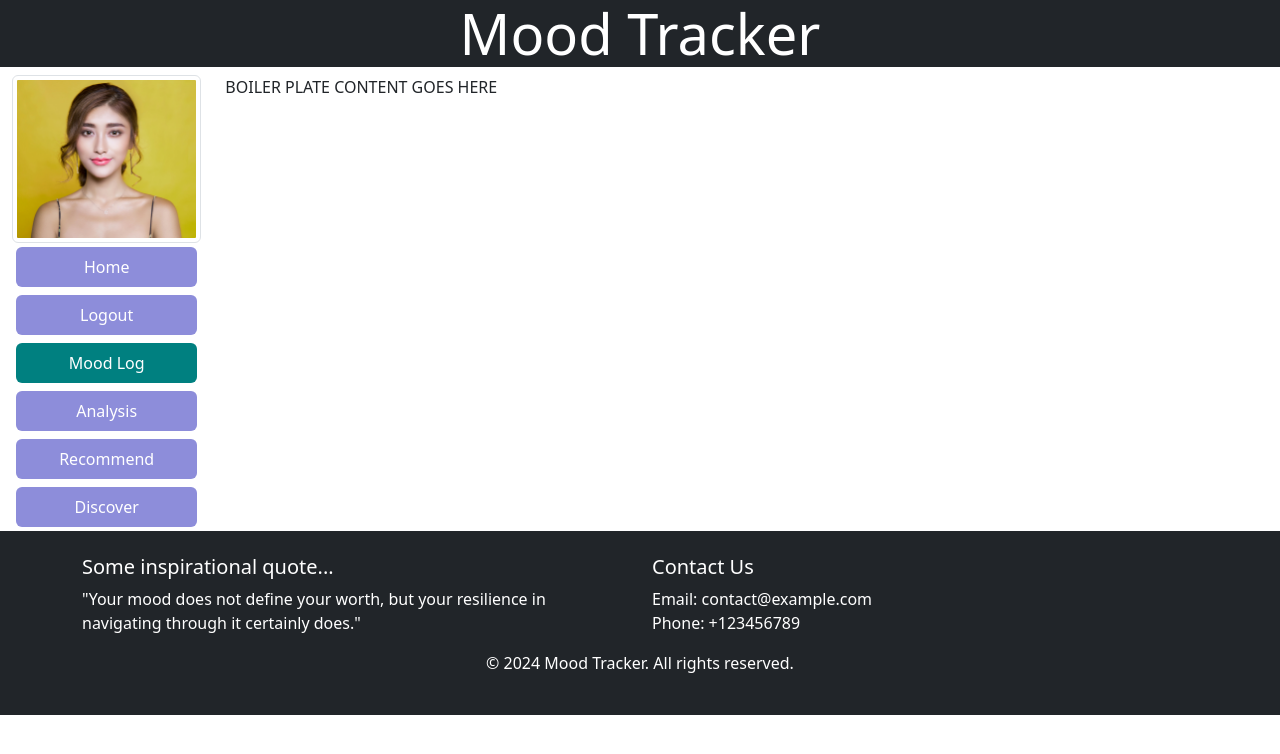
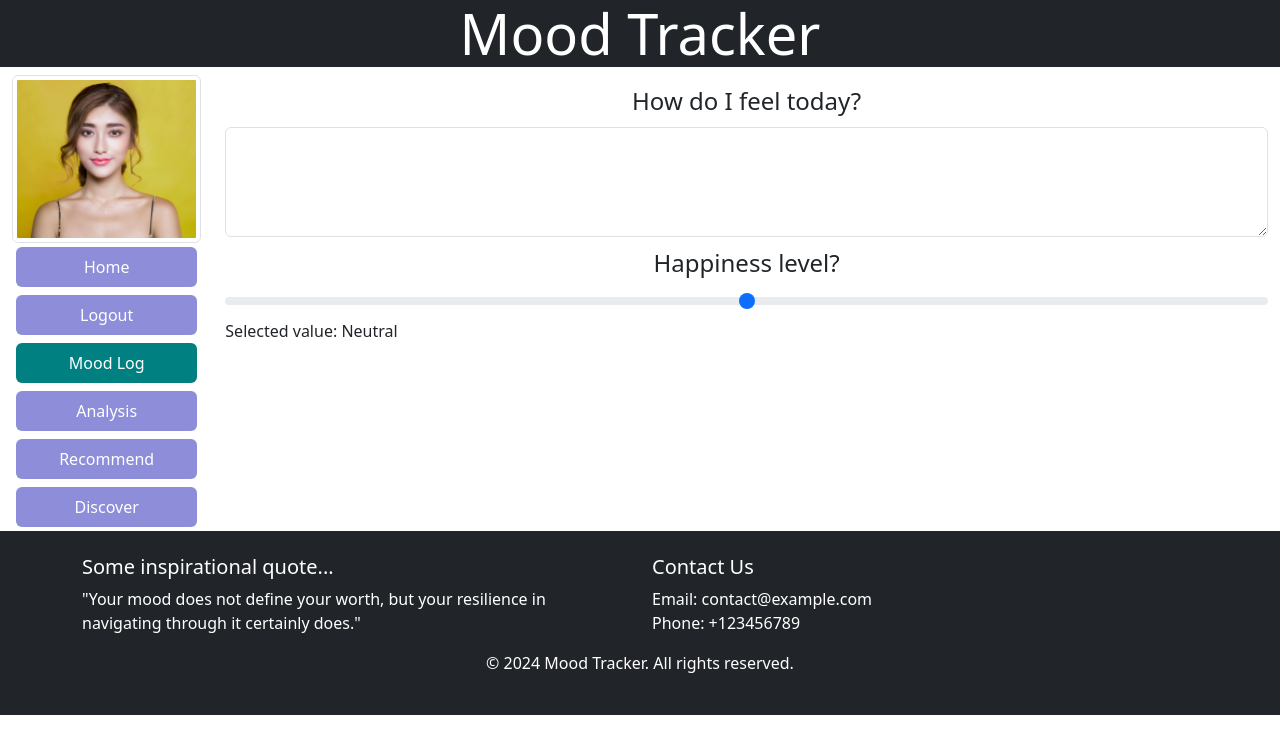
Before and after one commit to hkkiat/spotify-mood-recommendation, a React app in the folder frontend/: page /moodlog in a window 1280 px wide. Shown: the top 754 px of the page. Built offline with nearby package versions, Linux system fonts and the light colour scheme; no server answers.

Commit message:
add styling, split into components for moodlog questions

```diff
--- /dev/null
+++ b/frontend/src/components/moodlog/happyrange.tsx
@@ -0,0 +1,48 @@
+import React, { useState } from 'react';
+import styles from '../../css/moodlog.module.css'
+
+
+/*
+This component is used to display the overall feeling open-ended questionnaire
+*/
+
+function HappyRange() {
+    // State to track the value of the range input
+    const [rangeValue, setRangeValue] = useState(2);
+
+    // Mapping between numerical values and their corresponding text descriptions
+    const valueTextMap: Record<number, string> = {
+        0: 'Very Unhappy',
+        1: 'Unhappy',
+        2: 'Neutral',
+        3: 'Happy',
+        4: 'Very Happy'
+    };
+
+    // Function to handle changes in the range input value
+    const handleRangeChange = (event: { target: { value: string; }; }) => {
+        setRangeValue(parseFloat(event.target.value)); // Update the rangeValue state with the new value
+    };
+
+    return (
+        <div >
+
+            <label htmlFor="customRange3" className={`form-label mt-2 ${styles.moodlogquestionheader}`}>Happiness level?</label>
+            <div className="range" data-mdb-range-init>
+                <input
+                    type="range"
+                    className="form-range"
+                    min="0"
+                    max="4"
+                    step="1"
+                    id="customRange3"
+                    value={rangeValue} // Bind the value of the input to the rangeValue state
+                    onChange={handleRangeChange} // Call handleRangeChange function when the input value changes
+                />
+            </div>
+            <p>Selected value: {valueTextMap[rangeValue]}</p> {/* Display the text corresponding to the selected value */}
+        </div>
+    );
+}
+
+export default HappyRange;
--- a/frontend/src/components/moodlog/moodlog.tsx
+++ b/frontend/src/components/moodlog/moodlog.tsx
@@ -1,5 +1,7 @@
 import React from 'react';
 import Layout from '../common/layout';
+import OverallQuestion from './overallfeeling';
+import HappyRange from './happyrange';
 
 /*
 This component is used to display the moodlog page
@@ -13,7 +15,8 @@ interface MoodLogProps {
 const MoodLog: React.FC<MoodLogProps> = ({ currentPage, setCurrentPage }) => {
   return (
     <Layout currentPage={currentPage} setCurrentPage={setCurrentPage}>
-      BOILER PLATE CONTENT GOES HERE
+      <OverallQuestion></OverallQuestion>
+      <HappyRange></HappyRange>
     </Layout>
   );
 }
--- /dev/null
+++ b/frontend/src/components/moodlog/overallfeeling.tsx
@@ -0,0 +1,18 @@
+import styles from '../../css/moodlog.module.css'
+
+/*
+This component is used to display the overall feeling open-ended questionnaire
+*/
+
+function OverallQuestion() {
+
+    return (
+        <div>
+            <label className={`form-label mt-2 ${styles.moodlogquestionheader}`} htmlFor="textAreaExample1">How do I feel today?</label>
+            <textarea className="form-control " id="textAreaExample1" rows={4}></textarea>
+
+        </div>
+    );
+}
+
+export default OverallQuestion;
--- /dev/null
+++ b/frontend/src/css/moodlog.module.css
@@ -0,0 +1,5 @@
+.moodlogquestionheader {
+    display: block;
+    text-align: center;
+    font-size: 1.5em;
+}
```
